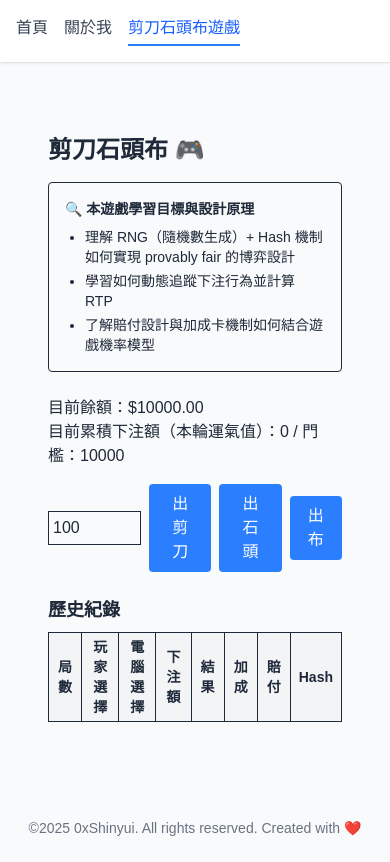
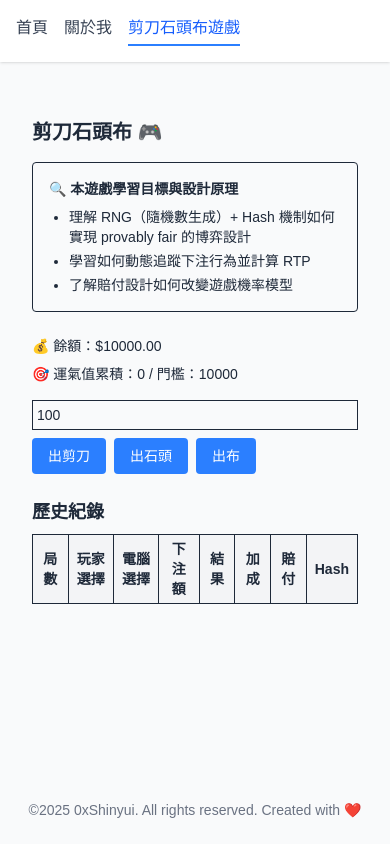
Before and after one commit to Shinyui/0xshinyui.xyz, a Next.js app: page /rps in a window 390 px wide. Built offline with nearby package versions, Linux system fonts and the light colour scheme.

Commit message:
add rwd support and update desc of the project

```diff
--- a/src/pages/rps.jsx
+++ b/src/pages/rps.jsx
@@ -1,5 +1,3 @@
-// ✅ 卡片邏輯 + 餘額限制 + 正確賠付加成算法（賠付 = 下注金額 * 0.88 * 加成倍率 + 本金）
-
 import { useState, useEffect, useRef } from 'react';
 import sha256 from 'crypto-js/sha256';
 import Layout from '@/components/Layout';
@@ -130,11 +128,11 @@ function App() {
   if (balance <= 0) {
     return (
       <Layout>
-        <div className="p-12 text-center max-w-xl mx-auto">
-          <h1 className="text-2xl font-bold mb-4">小賭怡情，大賭郭台銘</h1>
-          <p className="mb-6 text-gray-700">但你只能下輩子再當了 🪦</p>
+        <div className="p-6 text-center max-w-md mx-auto">
+          <h1 className="text-xl font-bold mb-3">小賭怡情，大賭郭台銘</h1>
+          <p className="mb-4 text-gray-700">但你只能下輩子再當了 🪦</p>
           <button
-            className="bg-red-500 text-white px-6 py-2 rounded hover:bg-red-600"
+            className="bg-red-500 text-white px-4 py-2 rounded hover:bg-red-600"
             onClick={handleReset}
           >
             重新來過
@@ -146,23 +144,23 @@ function App() {
 
   return (
     <Layout>
-      <div className="p-8 max-w-2xl mx-auto">
-        <h1 className="text-2xl font-bold mb-4">剪刀石頭布 🎮</h1>
+      <div className="p-4 max-w-2xl mx-auto text-sm sm:text-base">
+        <h1 className="text-xl sm:text-2xl font-bold mb-4">剪刀石頭布 🎮</h1>
 
-        <div className="mb-6 p-4 bg-gray-50 border rounded text-sm">
+        <div className="mb-6 p-4 bg-gray-50 border rounded">
           <h2 className="font-semibold mb-2">🔍 本遊戲學習目標與設計原理</h2>
           <ul className="list-disc ml-5 space-y-1">
             <li>理解 RNG（隨機數生成）+ Hash 機制如何實現 provably fair 的博弈設計</li>
             <li>學習如何動態追蹤下注行為並計算 RTP</li>
-            <li>了解賠付設計與加成卡機制如何結合遊戲機率模型</li>
+            <li>了解賠付設計如何改變遊戲機率模型</li>
           </ul>
         </div>
 
-        <p>目前餘額：${balance.toFixed(2)}</p>
-        <p>目前累積下注額（本輪運氣值）：{currentSessionBet} / 門檻：{thresholdRef.current.toFixed(0)}</p>
+        <p className="mb-2">💰 餘額：${balance.toFixed(2)}</p>
+        <p className="mb-4">🎯 運氣值累積：{currentSessionBet} / 門檻：{thresholdRef.current.toFixed(0)}</p>
 
         {cardInventory.length > 0 && (
-          <div className="bg-yellow-50 border p-3 rounded my-4">
+          <div className="bg-yellow-50 border p-3 rounded mb-4">
             <p className="font-semibold">🎴 你持有的卡片：</p>
             <div className="flex gap-2 mt-2 flex-wrap">
               {cardInventory.map((card, i) => (
@@ -180,15 +178,16 @@ function App() {
           </div>
         )}
 
-        <div className="flex items-center space-x-2 my-4">
+        <div className="flex flex-col sm:flex-row items-start sm:items-center gap-2 mb-4">
           <input
             type="number"
             min="1"
             max={balance}
             value={betAmount}
             onChange={(e) => setBetAmount(Math.min(Number(e.target.value), balance))}
-            className="border p-1 w-24"
+            className="border p-1 w-full sm:w-24"
           />
+          <div className="flex gap-2">
             {options.map((opt) => (
               <button
                 key={opt}
@@ -199,15 +198,17 @@ function App() {
               </button>
             ))}
           </div>
+        </div>
 
         {result && (
-          <p>
+          <p className="mb-4">
             結果：你出了 {playerChoice}，系統出了 {systemChoice} →{' '}
             {result === 'win' ? '你贏了！' : result === 'draw' ? '平手' : '你輸了！'}
           </p>
         )}
 
         <h2 className="mt-6 mb-2 text-lg font-semibold">歷史紀錄</h2>
+        <div className="overflow-x-auto">
           <table className="w-full text-sm table-auto border">
             <thead className="bg-gray-100">
               <tr>
@@ -237,6 +238,7 @@ function App() {
             </tbody>
           </table>
         </div>
+      </div>
     </Layout>
   );
 }
```
Lines whose indentation alone changed are shown as unchanged.
